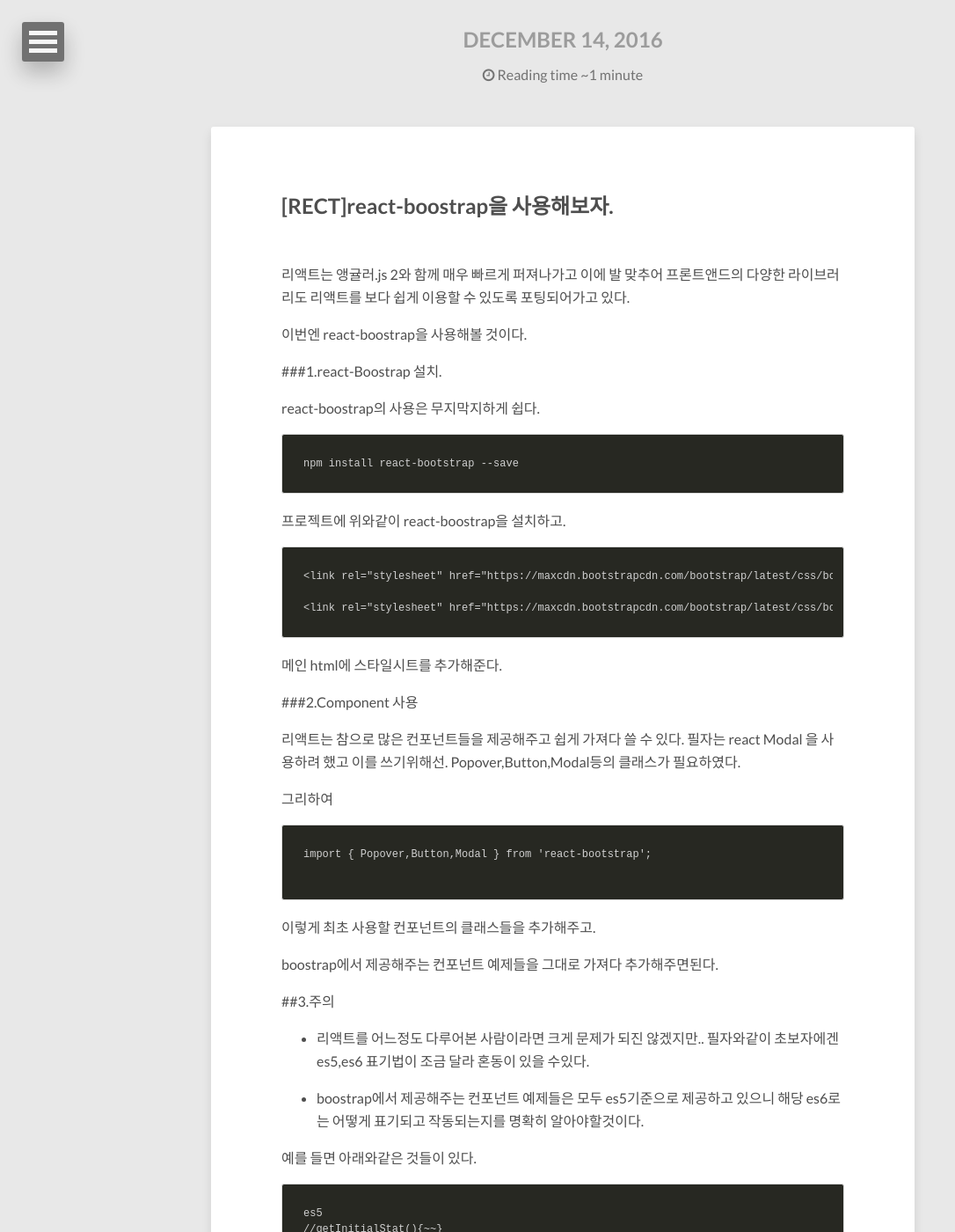
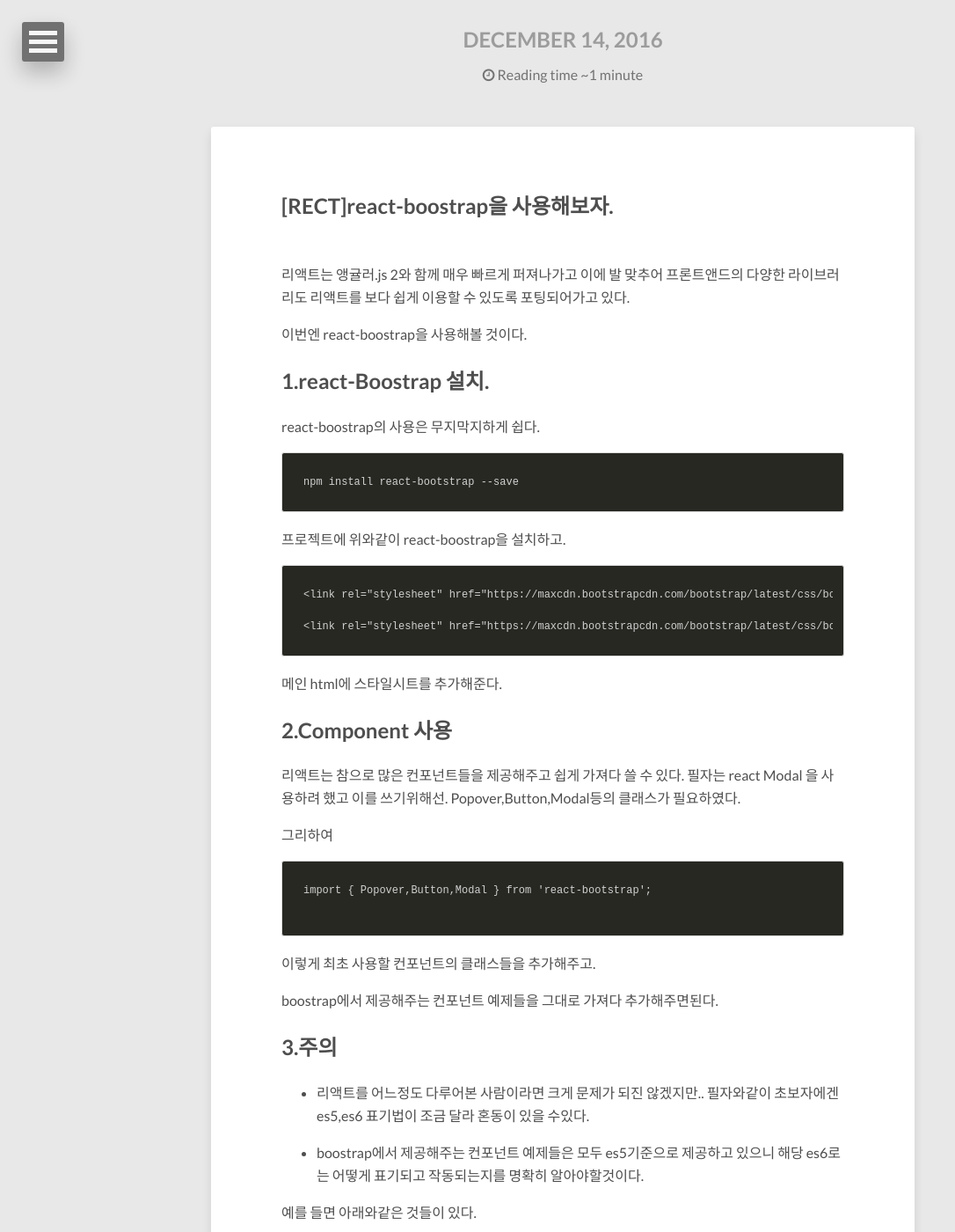
Before and after one commit to pedaler/pedaler.github.io, a Jekyll site: the page built from _posts/2016-12-9-[rect]react-boostrap을_사용해보자..md, in a window 1280 px wide and 1400 px high. Shown: the whole window at 88% size, without its empty margins (0-1086 px from the left). Built offline with Jekyll 4.4.1, drawn with Linux system fonts in a browser that asks for light colours; nearby versions of some CDN libraries; our own code applies the rules of GitHub Pages for plain Markdown files.

```diff
--- a/_posts/2016-12-9-[rect]react-boostrap을_사용해보자..md
+++ b/_posts/2016-12-9-[rect]react-boostrap을_사용해보자..md
@@ -21,7 +21,9 @@ tags: [sample post]
 
 
 
-###1.react-Boostrap 설치.
+1.react-Boostrap 설치.
+----------
+
 
 react-boostrap의 사용은 무지막지하게 쉽다.
 
@@ -39,7 +41,9 @@ npm install react-bootstrap --save
 
 메인 html에 스타일시트를 추가해준다.
 
-###2.Component 사용
+2.Component 사용
+----------
+
 
 리액트는 참으로 많은 컨포넌트들을 제공해주고 쉽게 가져다 쓸 수 있다.
 필자는 react Modal 을 사용하려 했고 이를 쓰기위해선.
@@ -57,7 +61,9 @@ import { Popover,Button,Modal } from 'react-bootstrap';
 boostrap에서 제공해주는 컨포넌트 예제들을 그대로 가져다 추가해주면된다.
 
 
-##3.주의
+3.주의
+----------
+
 * 리액트를 어느정도 다루어본 사람이라면 크게 문제가 되진 않겠지만.. 필자와같이 초보자에겐 es5,es6 표기법이 조금 달라 혼동이 있을 수있다.
 
 * boostrap에서 제공해주는 컨포넌트 예제들은 모두 es5기준으로 제공하고 있으니 해당 es6로는 어떻게 표기되고 작동되는지를 명확히 알아야할것이다.
```
